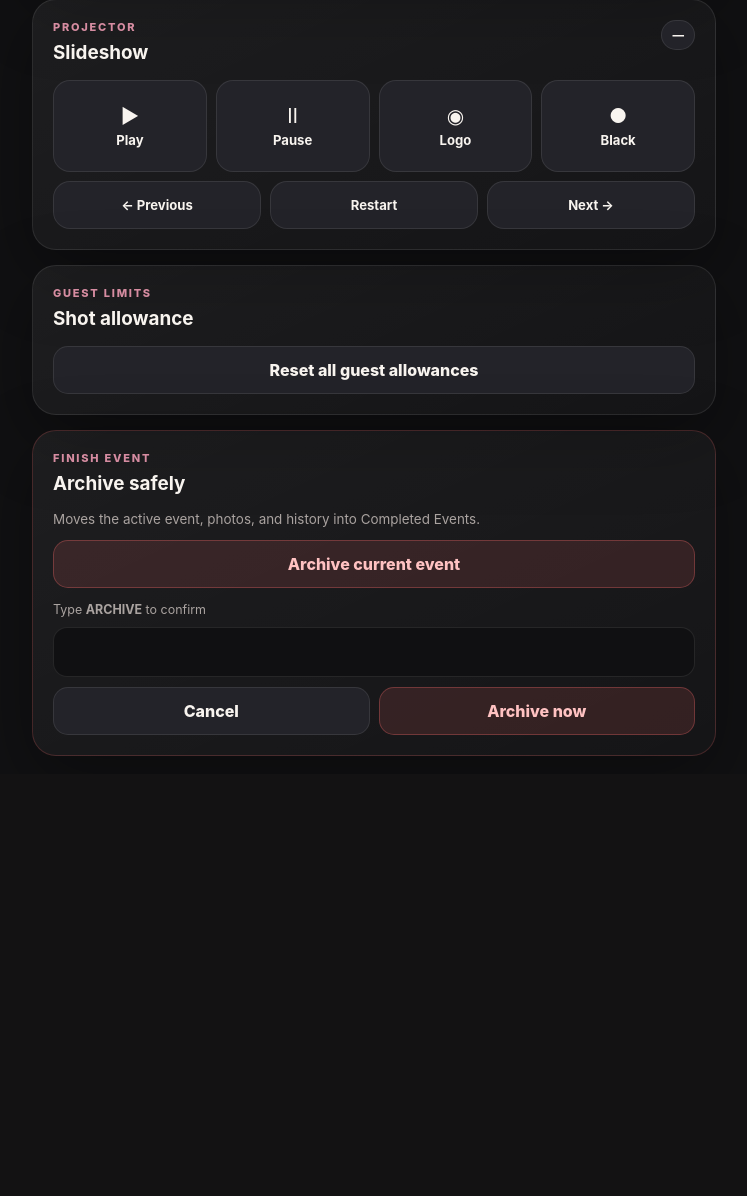
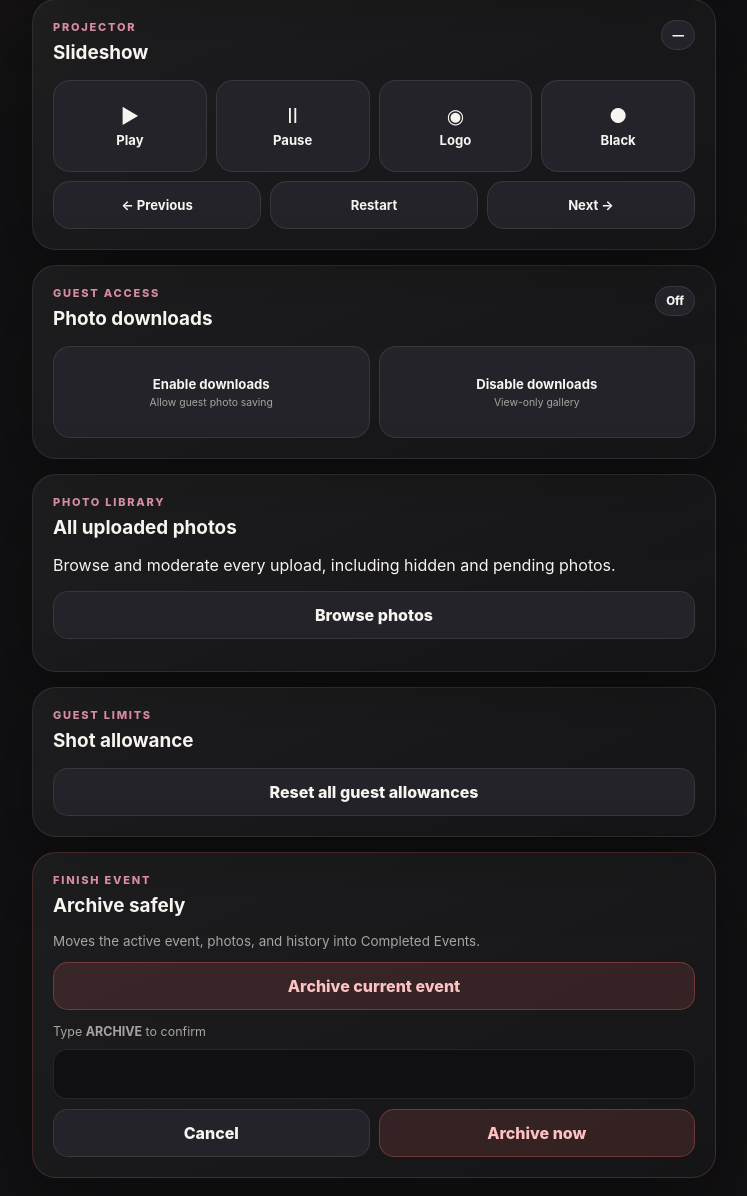
Before and after one commit to ARKOV005/Arcobaleno_V1, a Python web app: template templates/remote_dashboard.html in a window 1280 px wide. Shown: the part 1225-2421 px from the top of the page, without its empty margins (266-1013 px from the left). Before the commit the page ends 1981 px from the top, so only its background shows below. Run offline with Jinja, Linux system fonts and the light colour scheme; the template is opened without the code that fills it: most values are stand-ins (such as "Sample title", 1, 10 or a date in 2020).

Commit message:
Preview 18: add remote downloads controls and paginated photo management panel

```diff
--- a/templates/remote_dashboard.html
+++ b/templates/remote_dashboard.html
@@ -15,6 +15,7 @@
         class="remote-app"
         data-snapshot-url="{{ url_for('remote.remote_snapshot_api') }}"
         data-control-url="{{ url_for('remote.remote_control_api') }}"
+        data-photos-url="{{ url_for('remote.remote_photos_api') }}"
         data-csrf-token="{{ csrf_token() }}"
         data-poll-seconds="{{ poll_interval_seconds }}"
     >
@@ -93,6 +94,20 @@
                 </div>
             </section>
 
+            <section class="remote-panel">
+                <div class="remote-panel-heading"><div><p class="remote-eyebrow">Guest access</p><h2>Photo downloads</h2></div><span class="remote-pill" id="remote-download-pill">Off</span></div>
+                <div class="remote-action-grid remote-action-grid-two">
+                    <button class="remote-action" data-action="downloads-enable"><strong>Enable downloads</strong><small>Allow guest photo saving</small></button>
+                    <button class="remote-action" data-action="downloads-disable"><strong>Disable downloads</strong><small>View-only gallery</small></button>
+                </div>
+            </section>
+            <section class="remote-panel">
+                <div class="remote-panel-heading"><div><p class="remote-eyebrow">Photo library</p><h2>All uploaded photos</h2></div></div>
+                <p>Browse and moderate every upload, including hidden and pending photos.</p>
+                <button class="remote-wide-button" id="remote-photo-load" type="button">Browse photos</button>
+                <div id="remote-photo-grid" style="display:grid;grid-template-columns:repeat(2,minmax(0,1fr));gap:12px;margin-top:12px"></div>
+                <button class="remote-wide-button" id="remote-photo-more" type="button" hidden>Load older photos</button>
+            </section>
             <section class="remote-panel" id="remote-latest-panel" hidden>
                 <div class="remote-panel-heading"><div><p class="remote-eyebrow">Latest upload</p><h2 id="remote-latest-name">Guest</h2></div><span id="remote-latest-time" class="remote-pill">—</span></div>
                 <img id="remote-latest-image" class="remote-latest-image" alt="Latest guest upload">
```
